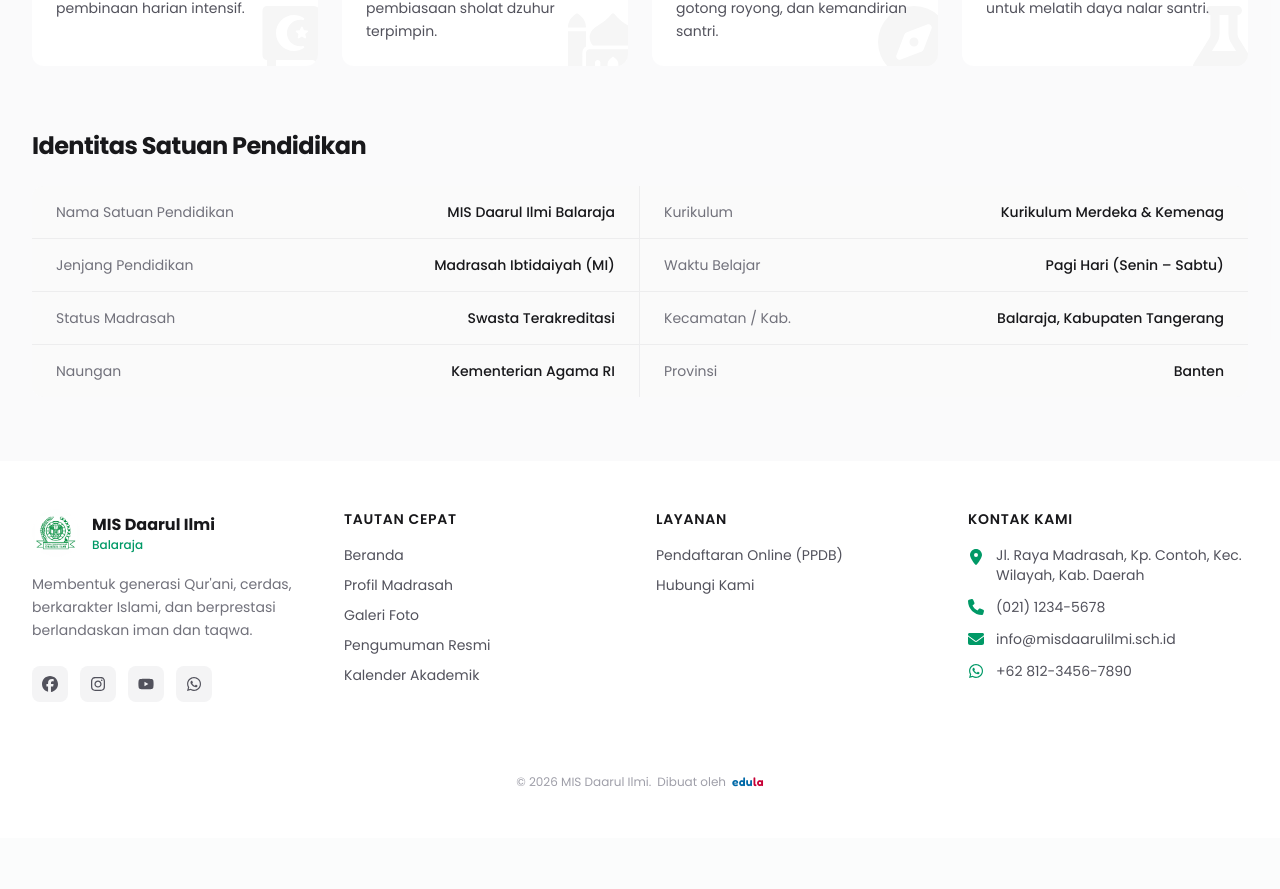
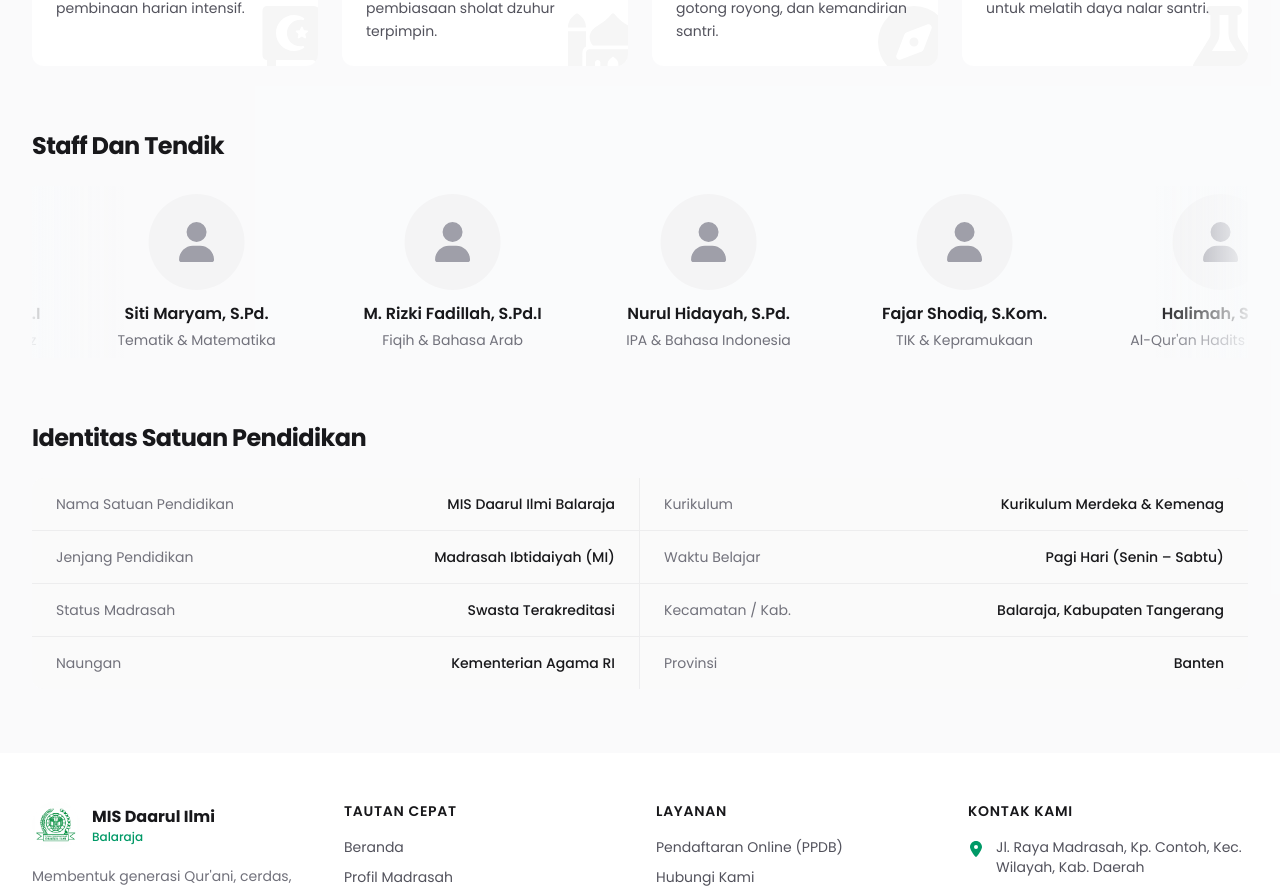
Before and after one commit to ahaydeid/misdaarulilmi, a Next.js app: page /profil in a window 1280 px wide. Shown: the part 1693-2582 px from the top of the page. Before the commit the page ends 2531 px from the top, so only its background shows below. Built offline with nearby package versions, Linux system fonts and the light colour scheme; no server answers.

Commit message:
tambah section staff dan tendik sliding di halaman profil

```diff
--- a/src/app/(public)/profil/page.tsx
+++ b/src/app/(public)/profil/page.tsx
@@ -9,6 +9,7 @@ import {
   FaMosque,
   FaCompass,
   FaFlask,
+  FaUser,
 } from "react-icons/fa6";
 
 export const metadata: Metadata = {
@@ -76,6 +77,41 @@ const schoolIdentity = [
   { label: "Waktu Belajar", value: "Pagi Hari (Senin – Sabtu)" },
   { label: "Kecamatan / Kab.", value: "Balaraja, Kabupaten Tangerang" },
   { label: "Provinsi", value: "Banten" },
+];
+
+const staffMembers = [
+  {
+    name: "H. Ahmad Nawawi, S.Pd.I",
+    subject: "Kepala Madrasah & Tahfidz",
+  },
+  {
+    name: "Siti Maryam, S.Pd.",
+    subject: "Tematik & Matematika",
+  },
+  {
+    name: "M. Rizki Fadillah, S.Pd.I",
+    subject: "Fiqih & Bahasa Arab",
+  },
+  {
+    name: "Nurul Hidayah, S.Pd.",
+    subject: "IPA & Bahasa Indonesia",
+  },
+  {
+    name: "Fajar Shodiq, S.Kom.",
+    subject: "TIK & Kepramukaan",
+  },
+  {
+    name: "Halimah, S.Ag.",
+    subject: "Al-Qur'an Hadits & Akidah",
+  },
+  {
+    name: "Dedi Kurniawan, S.Pd.",
+    subject: "Penjasorkes (PJOK)",
+  },
+  {
+    name: "Eka Rahmawati, S.E.",
+    subject: "Tata Usaha & Administrasi",
+  },
 ];
 
 export default function ProfilPage() {
@@ -182,6 +218,55 @@ export default function ProfilPage() {
         </div>
       </div>
 
+      {/* Section Staff Dan Tendik (Sliding 1 Baris Tanpa Card Pembungkus) */}
+      <div className="mt-16">
+        <style>{`
+          @keyframes staff-marquee {
+            0% {
+              transform: translateX(0%);
+            }
+            100% {
+              transform: translateX(-50%);
+            }
+          }
+          .staff-marquee-track {
+            display: flex;
+            width: max-content;
+            animation: staff-marquee 60s linear infinite;
+          }
+        `}</style>
+
+        <h2 className="mb-6 text-2xl font-bold tracking-tight text-zinc-900 dark:text-white">
+          Staff Dan Tendik
+        </h2>
+
+        <div className="relative w-full overflow-hidden py-2">
+          {/* Subtle Fade Edges */}
+          <div className="pointer-events-none absolute inset-y-0 left-0 z-10 w-12 sm:w-24 bg-gradient-to-r from-gray-50/90 via-gray-50/40 to-transparent dark:from-zinc-950/90 dark:via-zinc-950/40 dark:to-transparent" />
+          <div className="pointer-events-none absolute inset-y-0 right-0 z-10 w-12 sm:w-24 bg-gradient-to-l from-gray-50/90 via-gray-50/40 to-transparent dark:from-zinc-950/90 dark:via-zinc-950/40 dark:to-transparent" />
+
+          {/* 1 Baris Sliding Items */}
+          <div className="staff-marquee-track flex gap-8 pr-8">
+            {[...staffMembers, ...staffMembers].map((staff, idx) => (
+              <div
+                key={idx}
+                className="w-48 sm:w-56 shrink-0 flex flex-col items-center text-center"
+              >
+                <div className="flex h-20 w-20 sm:h-24 sm:w-24 items-center justify-center rounded-full bg-zinc-100 text-zinc-400 dark:bg-zinc-800 dark:text-zinc-500">
+                  <FaUser className="h-8 w-8 sm:h-10 sm:w-10" />
+                </div>
+                <h3 className="mt-3 text-sm font-semibold text-zinc-900 sm:text-base dark:text-white">
+                  {staff.name}
+                </h3>
+                <p className="mt-1 text-xs text-zinc-500 sm:text-sm dark:text-zinc-400">
+                  {staff.subject}
+                </p>
+              </div>
+            ))}
+          </div>
+        </div>
+      </div>
+
       {/* Section Identitas Satuan Pendidikan (Tabel Data Ringkas & Flat) */}
       <div className="mt-16">
         <h2 className="mb-6 text-2xl font-bold tracking-tight text-zinc-900 dark:text-white">
```
